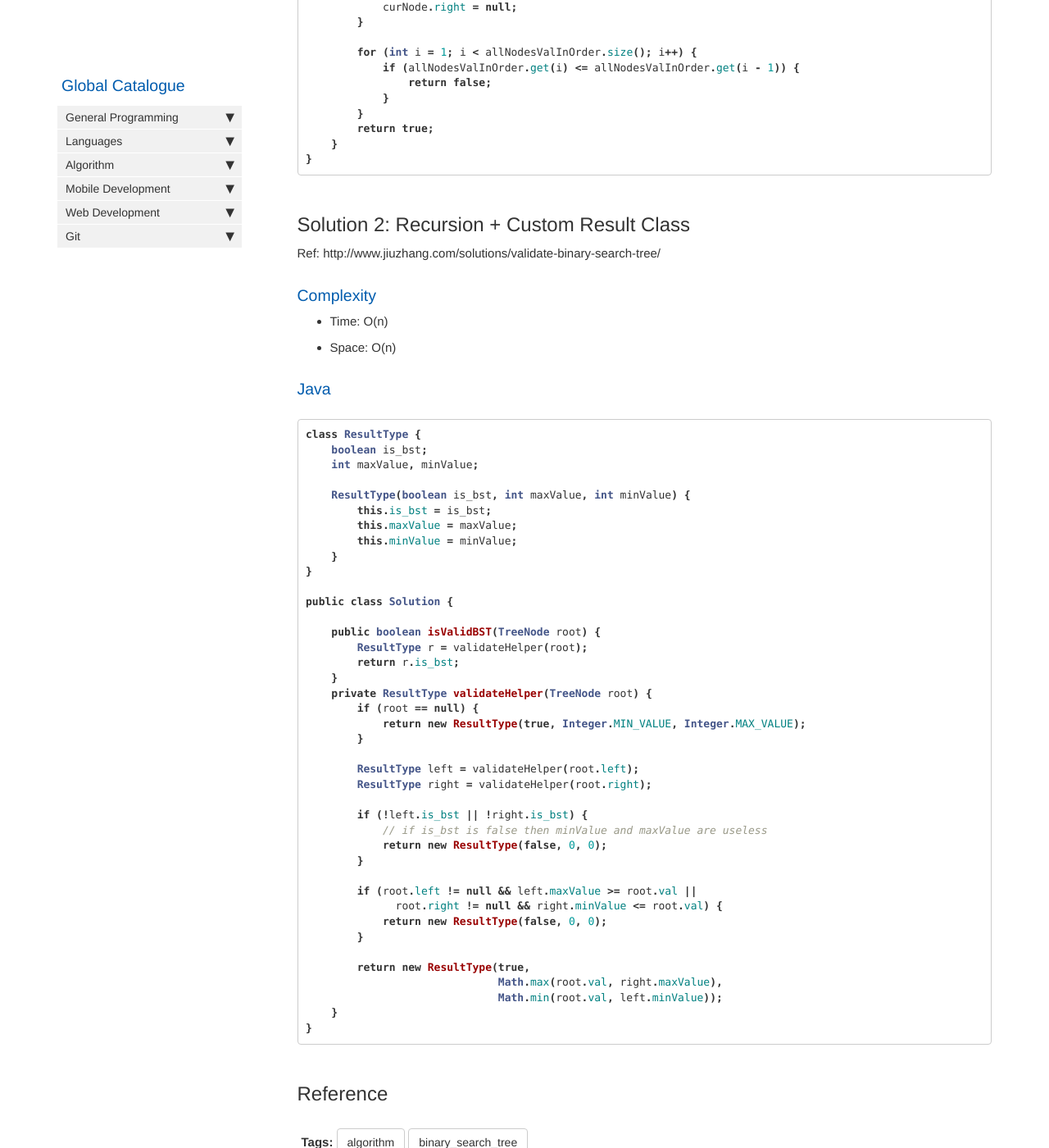
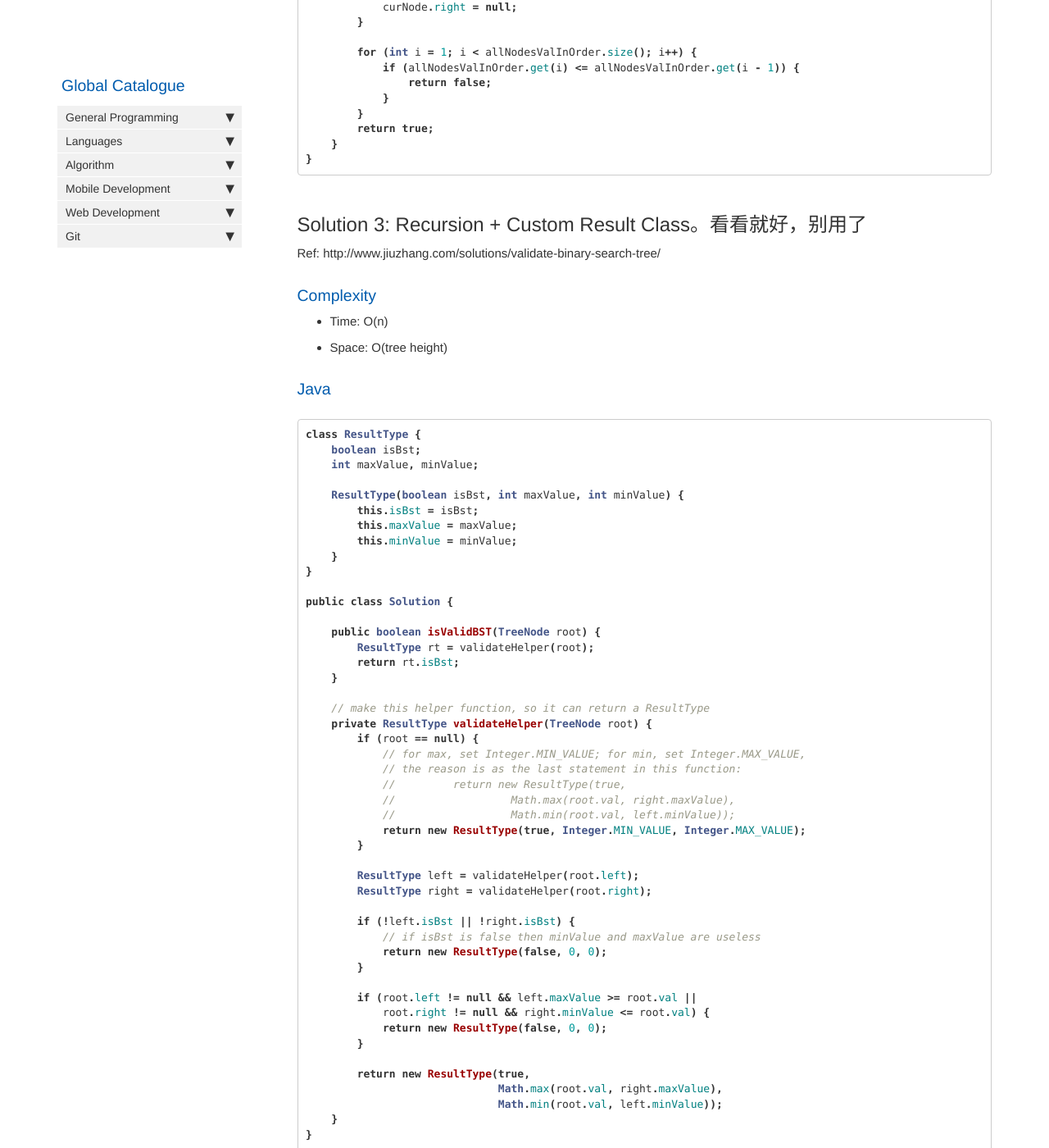
Before and after one commit to HungryOrc/hungryorc.github.io, a Jekyll site: the page built from pages/algorithm/algorithm_validate_bst.md, in a window 1280 px wide and 1400 px high, scrolled down 2266 px. Shown: the whole window at 82% size. Built offline with Jekyll 4.4.1, drawn with Linux system fonts in a browser that asks for light colours; nearby versions of some CDN libraries; comment, search, counter and statistics services are not loaded.

Commit message:
Update algorithm_validate_bst.md

````diff
--- a/pages/algorithm/algorithm_validate_bst.md
+++ b/pages/algorithm/algorithm_validate_bst.md
@@ -114,21 +114,21 @@ public Solution {
 }
 ```
 
-## Solution 2: Recursion + Custom Result Class
+## Solution 3: Recursion + Custom Result Class。看看就好，别用了
 Ref: http://www.jiuzhang.com/solutions/validate-binary-search-tree/
 
 ### Complexity
 * Time: O(n)
-* Space: O(n)
+* Space: O(tree height)
 
 ### Java
 ```java
 class ResultType {
-    boolean is_bst;
+    boolean isBst;
     int maxValue, minValue;
 
-    ResultType(boolean is_bst, int maxValue, int minValue) {
-        this.is_bst = is_bst;
+    ResultType(boolean isBst, int maxValue, int minValue) {
+        this.isBst = isBst;
         this.maxValue = maxValue;
         this.minValue = minValue;
     }
@@ -137,24 +137,31 @@ class ResultType {
 public class Solution {
 
     public boolean isValidBST(TreeNode root) {
-        ResultType r = validateHelper(root);
-        return r.is_bst;
+        ResultType rt = validateHelper(root);
+        return rt.isBst;
     }
+
+    // make this helper function, so it can return a ResultType
     private ResultType validateHelper(TreeNode root) {
         if (root == null) {
+            // for max, set Integer.MIN_VALUE; for min, set Integer.MAX_VALUE,
+            // the reason is as the last statement in this function:
+            //         return new ResultType(true,
+            //                  Math.max(root.val, right.maxValue),
+            //                  Math.min(root.val, left.minValue));
             return new ResultType(true, Integer.MIN_VALUE, Integer.MAX_VALUE);
         }
 
         ResultType left = validateHelper(root.left);
         ResultType right = validateHelper(root.right);
 
-        if (!left.is_bst || !right.is_bst) {
-            // if is_bst is false then minValue and maxValue are useless
+        if (!left.isBst || !right.isBst) {
+            // if isBst is false then minValue and maxValue are useless
             return new ResultType(false, 0, 0);
         }
 
         if (root.left != null && left.maxValue >= root.val ||
-              root.right != null && right.minValue <= root.val) {
+            root.right != null && right.minValue <= root.val) {
             return new ResultType(false, 0, 0);
         }
 
````
